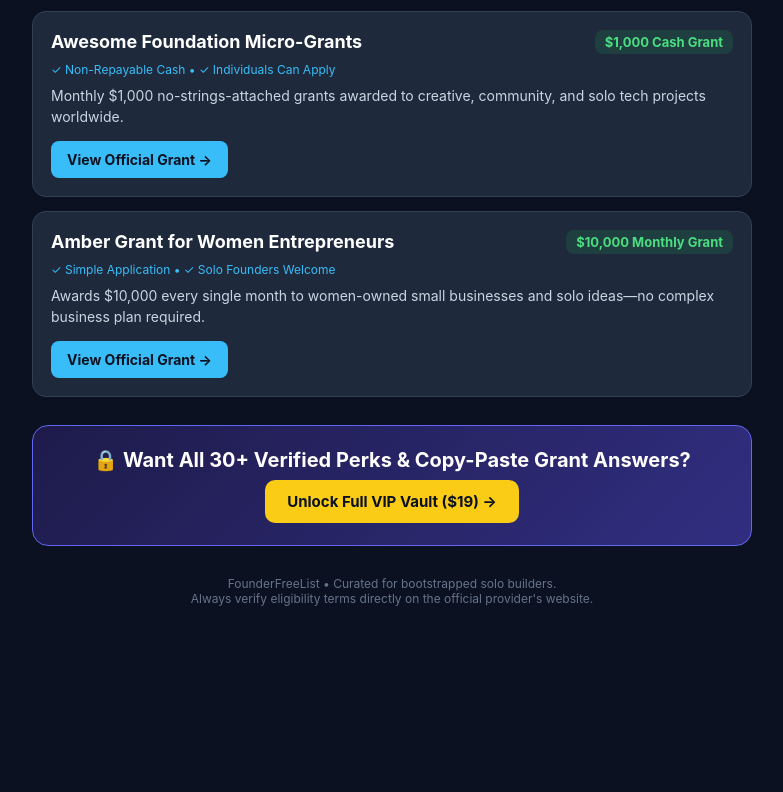
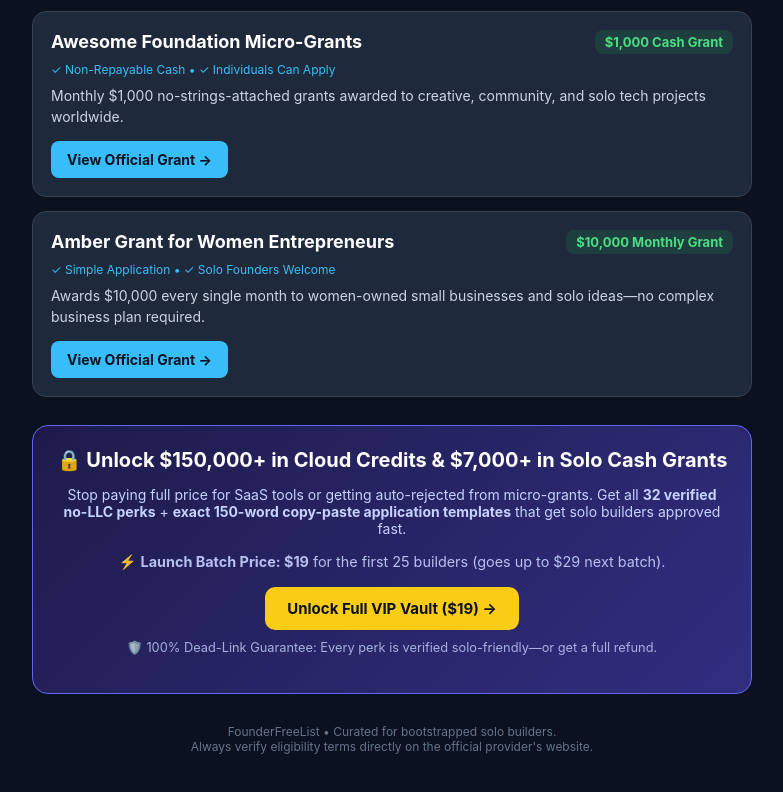
Before and after one commit to founderfreelist-code/founderfreelist-code.github.io, a plain HTML site: page index.html in a window 1280 px wide. Shown: the part 1491-2283 px from the top of the page, without its empty margins (248-1031 px from the left). Before the commit the page ends 2137 px from the top, so only its background shows below. Drawn offline with Linux system fonts and the light colour scheme.

Commit message:
Update index.html

```diff
--- a/index.html
+++ b/index.html
@@ -105,10 +105,17 @@
     </div>
   </div>
 
-  <div class="vip-box">
-        <h2>🔒 Want All 30+ Verified Perks &amp; Copy-Paste Grant Answers?</h2>
+    <div class="vip-box">
+    <h2>🔒 Unlock $150,000+ in Cloud Credits &amp; $7,000+ in Solo Cash Grants</h2>
+    <p>Stop paying full price for SaaS tools or getting auto-rejected from micro-grants. Get all <strong>32 verified no-LLC perks</strong> + <strong>exact 150-word copy-paste application templates</strong> that get solo builders approved fast.</p>
+    <p style="font-size: 0.9rem; opacity: 0.9;">⚡ <strong>Launch Batch Price: $19</strong> for the first 25 builders (goes up to $29 next batch).</p>
+    <a class="vip-btn" href="https://gumroad.com" target="_blank" rel="noopener">Unlock Full VIP Vault ($19) →</a>
+    <p style="font-size: 0.8rem; margin-top: 10px; opacity: 0.8;">🛡️ 100% Dead-Link Guarantee: Every perk is verified solo-friendly—or get a full refund.</p>
+  </div>
 
-        <a class="vip-btn" href="https://gumroad.com" target="_blank" rel="noopener">Unlock Full VIP Vault ($19) →</a>
+
+
+
 
 
 
```
